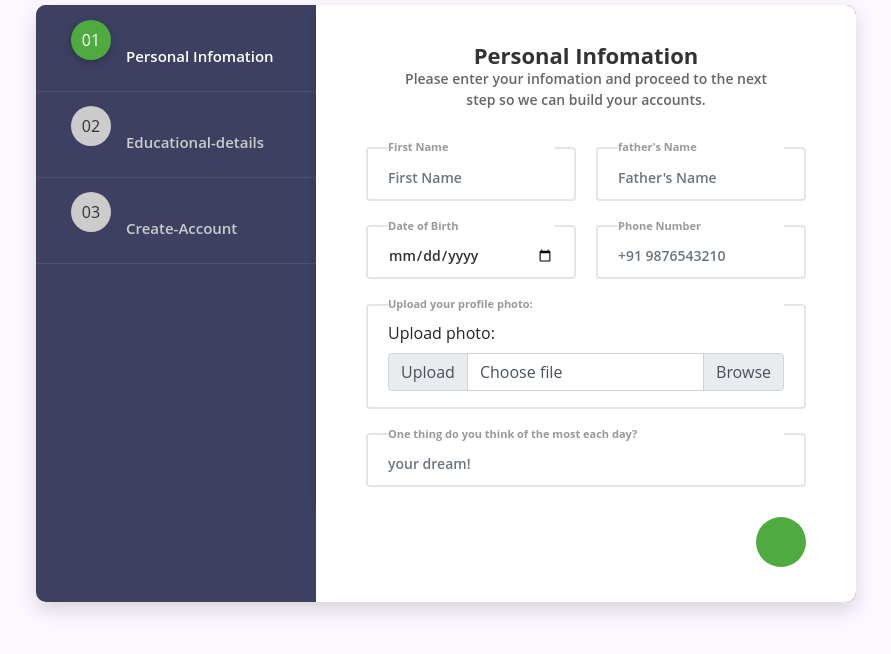
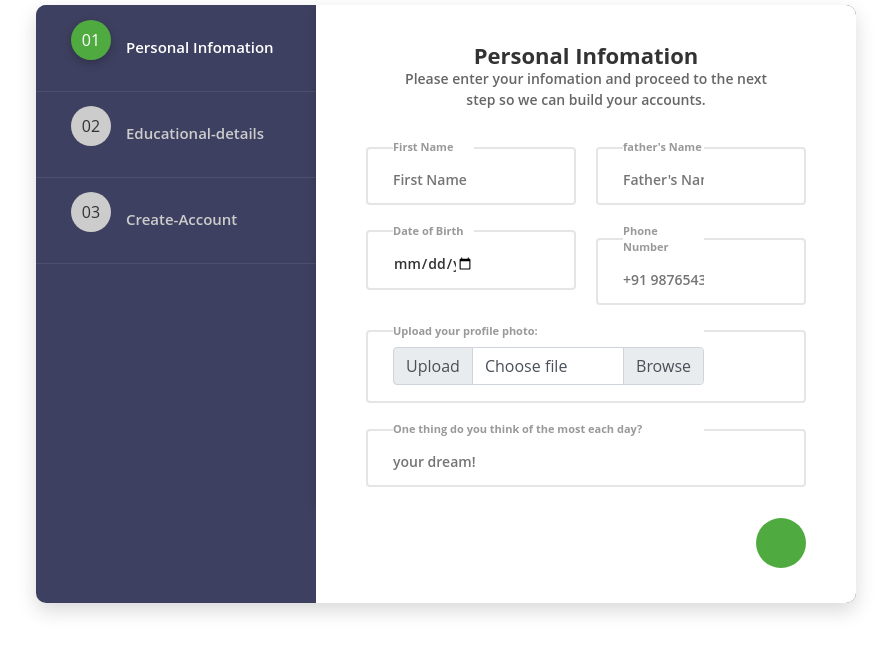
Before and after one commit to fake-friend/online_examination_with_security, a PHP site: page /aaaaaaaaaaaaaaaaaaaaaaaaaaaaaaaaaaaaa/hepsy/index.html in a window 1280 px wide. Shown: the top 654 px of the page, without its empty margins (194-1085 px from the left). Run offline with PHP 8.4, Linux system fonts and the light colour scheme.

Commit message:
file correction

```diff
--- a/aaaaaaaaaaaaaaaaaaaaaaaaaaaaaaaaaaaaa/hepsy/css/style.css
+++ b/aaaaaaaaaaaaaaaaaaaaaaaaaaaaaaaaaaaaa/hepsy/css/style.css
@@ -145,7 +145,7 @@ body {
 .inner .form-row .form-holder {
     width: 50%;
     padding: 0 10px;
-    margin-bottom: 17px;
+    margin-bottom: 18px;
     position: relative;
 }
 .inner .form-row .form-holder.form-holder-1 {
@@ -180,7 +180,7 @@ body {
 .inner .form-row .form-holder fieldset {
 	border:  2px solid #e5e5e5;
 	border-radius: 4px;
-    padding: 0 20px;
+    padding: 0 100px 0px 25px;
 }
 .inner .form-row .form-holder legend {
 	font-size: 11px;
@@ -212,7 +212,7 @@ body {
 }
 .inner .form-row .form-holder .input-border {
 	border:  2px solid #e5e5e5;
-	padding: 11px 20px;
+	padding: 11px 10px;
     margin-top: 8px;
 }
 .inner .form-row.form-row-date .form-holder select {
@@ -261,3 +261,8 @@ body {
 	text-decoration: none;
     padding: 13px 19px;
 }
+.step-text
+{
+    position: relative;
+    margin-top: -9px;
+}
--- a/aaaaaaaaaaaaaaaaaaaaaaaaaaaaaaaaaaaaa/hepsy/index.html
+++ b/aaaaaaaaaaaaaaaaaaaaaaaaaaaaaaaaaaaaa/hepsy/index.html
@@ -6,11 +6,11 @@
 	<!-- Mobile Specific Metas -->
 	<meta name="viewport" content="width=device-width, initial-scale=1, maximum-scale=1">
 
-	<link rel="stylesheet" href="https://cdn.jsdelivr.net/npm/bootstrap@4.6.1/dist/css/bootstrap.min.css">
-
 	<!-- Font-->
 	<!-- Main Style Css -->
     <link rel="stylesheet" href="css/style.css"/>
+
+	<link rel="stylesheet" href="https://cdn.jsdelivr.net/npm/bootstrap@4.6.1/dist/css/bootstrap.min.css">
 
 </head>
 <body>
@@ -34,13 +34,13 @@
 									<div class="form-holder">
 										<fieldset>
 											<legend>First Name</legend>
-											<input type="text" class="form-control" id="first-name" name="first-name" placeholder="First Name" required>
+											<input type="text" id="first-name" name="first-name" placeholder="First Name" required>
 										</fieldset>
 									</div>
 									<div class="form-holder">
 										<fieldset>
 											<legend>father's Name</legend>
-											<input type="text" class="form-control" id="fathers-name" name="fathers-name" placeholder="Father's Name" required>
+											<input type="text" id="fathers-name" name="fathers-name" placeholder="Father's Name" required>
 										</fieldset>
 									</div>
 								</div>
@@ -49,14 +49,14 @@
 									<div class="form-holder">
 										<fieldset>
 											<legend>Date of Birth</legend>
-											<input type="date" class="form-control" id="dob" name="dob" required>
+											<input type="date" id="dob" name="dob" required>
 										</fieldset>
 									</div>
 
 									<div class="form-holder ">
 										<fieldset>
 											<legend>Phone Number</legend>
-											<input type="text" class="form-control" id="phone" name="phone" placeholder="+91 9876543210" required>
+											<input type="text" id="phone" name="phone" placeholder="+91 9876543210" required>
 										</fieldset>
 									</div>
 								</div>
@@ -67,7 +67,6 @@
 										<fieldset>
 											<legend>Upload your profile photo:</legend>
 											<div class="form-group">
-												<label for="pwd">Upload photo:</label>
 												<div class="input-group">
 													<div class="input-group-prepend">
 													  <span class="input-group-text" id="inputGroupFileAddon01">Upload</span>
@@ -87,7 +86,7 @@
 									<div class="form-holder form-holder-2">
 										<fieldset>
 											<legend>One thing do you think of the most each day?</legend>
-                    						<input type="text" class="form-control" id="favques" name="favques" placeholder="your dream!" required>
+                    						<input type="text" id="favques" name="favques" placeholder="your dream!" required>
 										</fieldset>
 									</div>
 								</div>
@@ -123,13 +122,13 @@
 			                		<div class="form-holder">
 			                			<fieldset>
 											<legend>Roll number</legend>
-											<input type="text" class="form-control" id="rno" name="rno" placeholder="Roll Number" required>
+											<input type="text"  id="rno" name="rno" placeholder="Roll Number" required>
 										</fieldset>
 			                		</div>
 
 									<div class="form-holder">
 			                			<fieldset>
-											<legend>Select your Batch:</legend>
+											<legend>Batch:</legend>
 											<select name="batch" id="batch">
 												<option value="Duration" disabled selected>Batch:Duration</option>
 												<option value=""></option>
@@ -181,7 +180,7 @@
 								<div class="form-holder form-holder-2">
 									<fieldset>
 										<legend>First Name</legend>
-										<input type="text" class="form-control" id="first-name" name="first-name" placeholder="First Name" required>
+										<input type="text" id="first-name" name="first-name" placeholder="First Name" required>
 									</fieldset>
 								</div>
 								</div>
@@ -190,7 +189,7 @@
 								<div class="form-holder form-holder-2">
 									<fieldset>
 										<legend>Your Email</legend>
-										<input type="text" name="your_email" id="your_email" class="form-control" pattern="[^@]+@[^@]+.[a-zA-Z]{2,6}" placeholder="example@email.com" required>
+										<input type="text" name="your_email" id="your_email"  pattern="[^@]+@[^@]+.[a-zA-Z]{2,6}" placeholder="example@email.com" required>
 									</fieldset>
 								</div>
 								</div>
@@ -200,7 +199,7 @@
 									<div class="form-holder form-holder-2">
 										<fieldset>
 											<legend>create strong password</legend>
-											<input type="text" name="password" id="password" class="form-control"  placeholder="" required>
+											<input type="text" name="password" id="password"  placeholder="" required>
 										</fieldset>
 								</div>
 								</div>
@@ -209,7 +208,7 @@
 									<div class="form-holder form-holder-2">
 										<fieldset>
 											<legend>confirm password</legend>
-											<input type="text" name="confirm-psw" id="confirm-psw" class="form-control"  placeholder="" required>
+											<input type="text" name="confirm-psw" id="confirm-psw" placeholder="" required>
 										</field>
 									</div>
 								</div>
```
